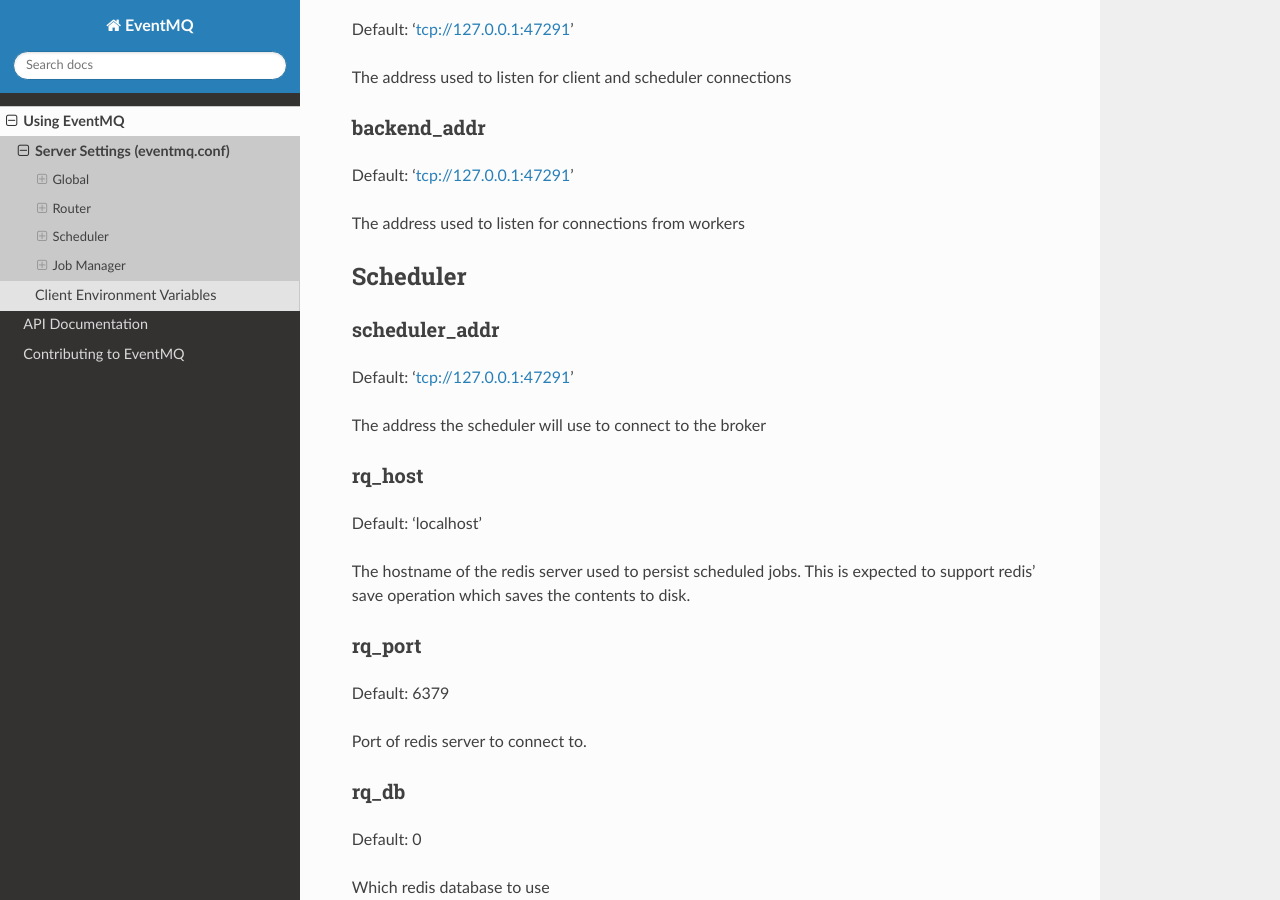
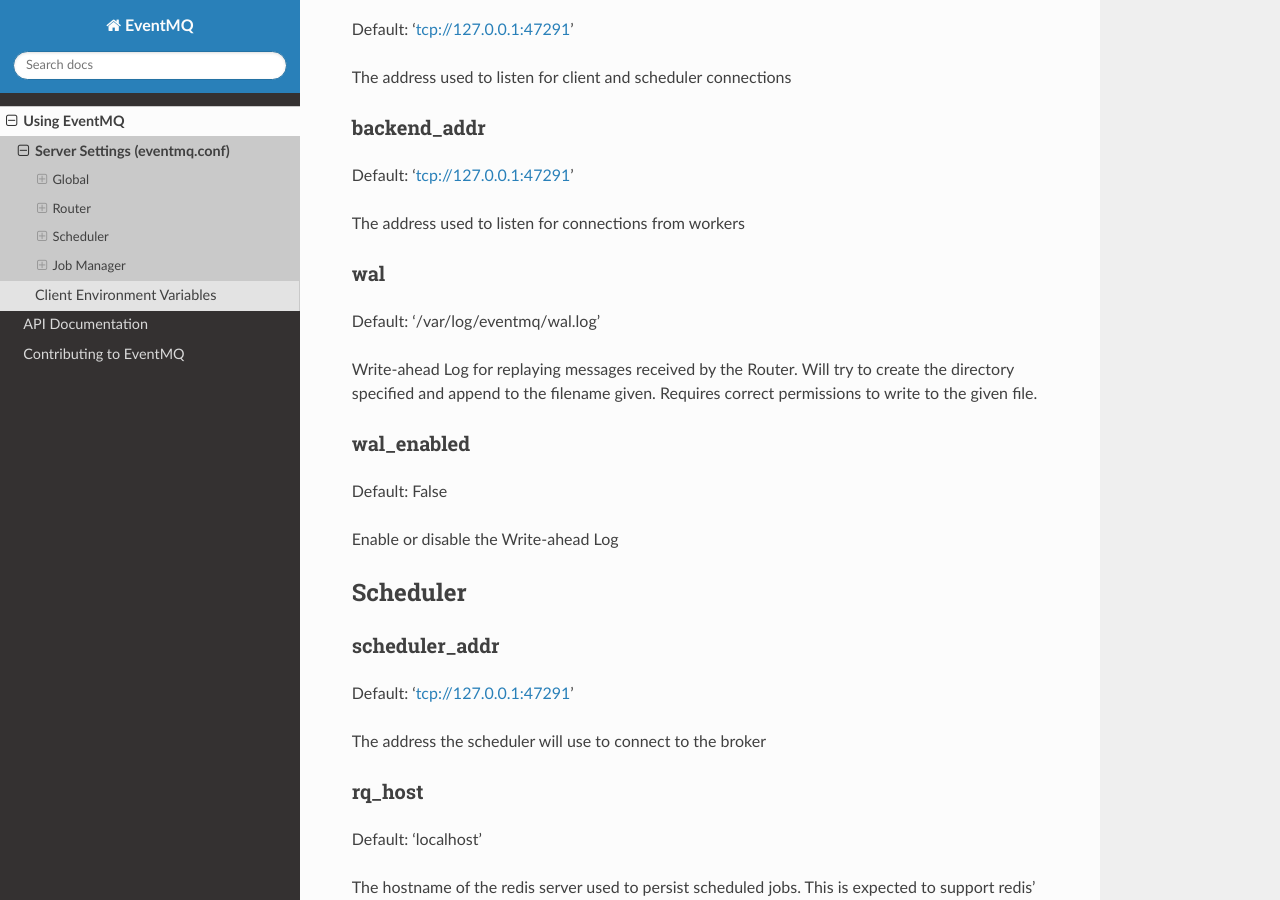
Before and after one commit to eventmq/eventmq, a Sphinx documentation site: the page built from docs/settings_file.rst, in a window 1280 px wide and 900 px high, scrolled down 499 px. Built offline with Sphinx 7.4.7 and the Read the Docs theme 2.0.0, drawn with Linux system fonts in a browser that asks for light colours; the version number could not be read and is left out.

Commit message:
Add wal docs

```diff
--- a/docs/settings_file.rst
+++ b/docs/settings_file.rst
@@ -29,6 +29,20 @@
 Default: 'tcp://127.0.0.1:47291'
 
 The address used to listen for connections from workers
+
+wal
+=======
+Default: '/var/log/eventmq/wal.log'
+
+Write-ahead Log for replaying messages received by the Router.  Will
+try to create the directory specified and append to the filename given.
+Requires correct permissions to write to the given file.
+
+wal_enabled
+===============
+Default: False
+
+Enable or disable the Write-ahead Log
 
 *********
 Scheduler
```
Also changed, not shown: 2 other files.
